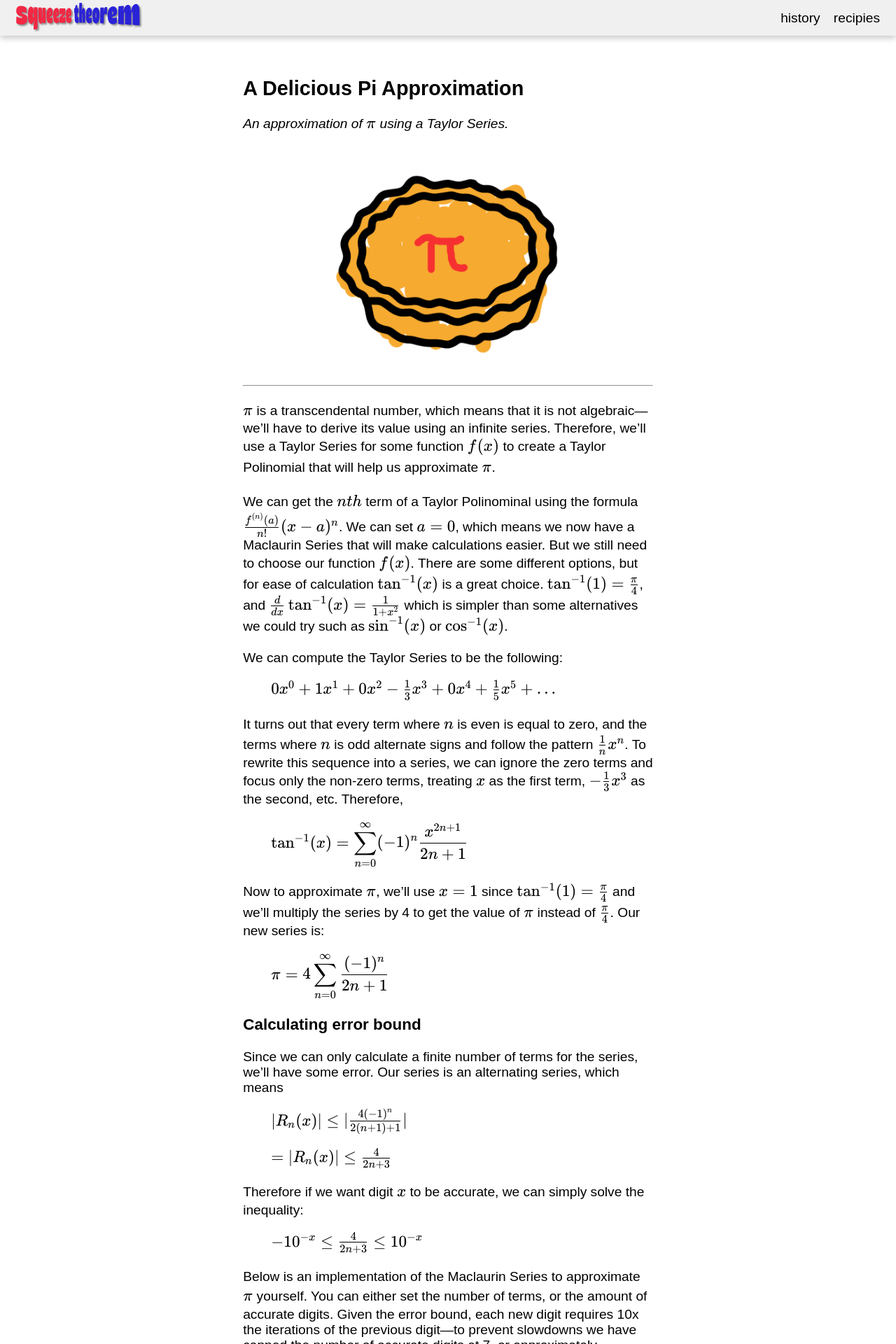
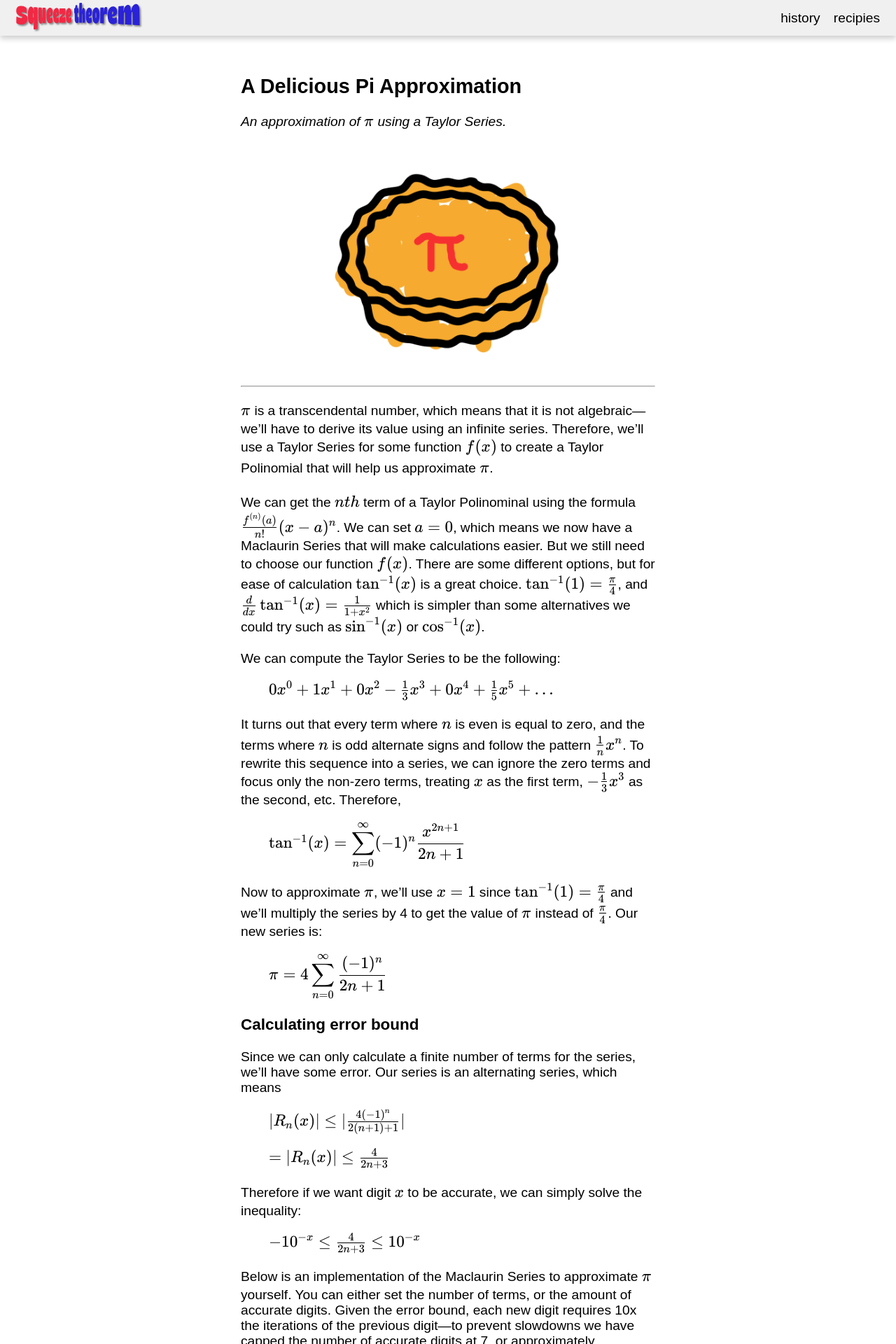
Before and after one commit to braedenlag/squeeze-theorem, a Jekyll site: the page built from recipies/pi.markdown, in a window 1280 px wide. Shown: the top 1920 px of the page at 70% size. Built offline with Jekyll 4.4.1, drawn with Linux system fonts in a browser that asks for light colours; nearby versions of some CDN libraries; some web fonts are replaced.

Commit message:
fixed some overflow issues

```diff
--- a/assets/header.css
+++ b/assets/header.css
@@ -30,7 +30,8 @@
     z-index: 10;
     box-sizing: border-box;
     flex-shrink: 0;
-    max-width: 100vw;
+    max-width: 100%;
+    overflow-x: hidden;
 
     p {
         margin: 0;
--- a/assets/styles.css
+++ b/assets/styles.css
@@ -13,13 +13,13 @@
     margin-top: 0em;
     margin-left: 25%;
     margin-right: 25%;
-    padding: 1em;
+    padding: 1rem;
     background-color: white;
     font-size: 1.2em;
 }
 
 .page-content {
-    padding: 1em;
+    padding: 1rem;
 }
 
 .post-title {
@@ -51,14 +51,14 @@
 
     h1 {
         font-size: 1.5em;
-        padding-bottom: 1em;
+        padding-bottom: 1rem;
         margin: 0;
     }
     #controls {
         display: flex;
         flex-direction: row;
         flex-wrap: wrap;
-        gap: 1em;
+        gap: 1rem;
         font-family: formiga, sans-serif;
         font-size: 1em;
 
@@ -68,18 +68,18 @@
             font-size: 1.5em;
             border: none;
             background-color:rgb(231, 231, 231);
-            height: 2em;
+
         }
 
         h2 {
-            font-size: 1.2em;
+            font-size: 1.1em;
         }
 
         div {
             display: flex;
             flex-direction: row;
             align-items: center;
-            gap: 0.5em;
+            gap: 0.5rem;
         }
     }
 }
@@ -95,7 +95,7 @@
 
     #pi-approx {
         #approximation {
-            font-size: 9vw;
+            font-size: 8vw;
         }
     }
 }
@@ -113,7 +113,7 @@
 
     #pi-approx {
         #approximation {
-            font-size: 8vw;
+            font-size: 7vw;
         }
     }
 }
```
